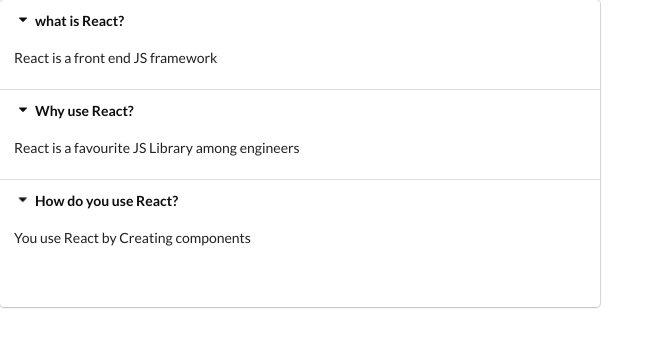
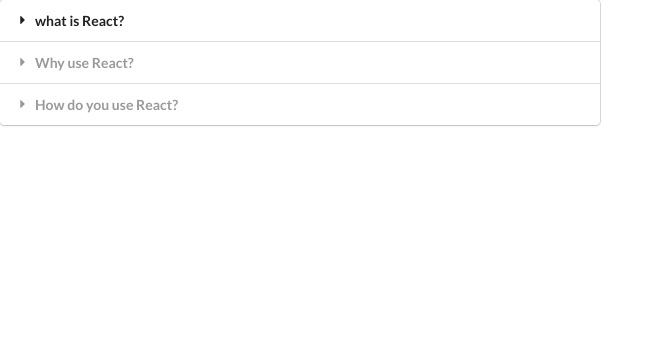
Before and after one commit to nini3008/ReactRedux2021, a React (Create React App) app in the folder widgets/: page / in a window 1280 px wide. Shown: the top 346 px of the page, without its empty margins (0-664 px from the left). Built offline with nearby package versions, Linux system fonts and the light colour scheme.

Commit message:
simple accordion

```diff
--- a/widgets/src/components/Accordion.js
+++ b/widgets/src/components/Accordion.js
@@ -9,16 +9,17 @@
     }
 
     const renderedItems = items.map((item, index) => {
+        const active = index === activeIndex ? 'active' : ""
         return (
             <React.Fragment key={item.title}>
                 <div
-                    className="title active"
+                    className={"title" + active}
                     onClick={() => onTitleClick(index)}
                 >
                     <i className="dropdown icon"></i>
                     {item.title}
                 </div>
-                <div className="content active">
+                <div className={"content" + active}>
                     <p>{item.content}</p>
                 </div>
             </React.Fragment>
@@ -28,7 +29,6 @@
     return (
         <div className="ui styled accordion">
             {renderedItems}
-            <h1>{activeIndex}</h1>
         </div>
     );
 }
```
